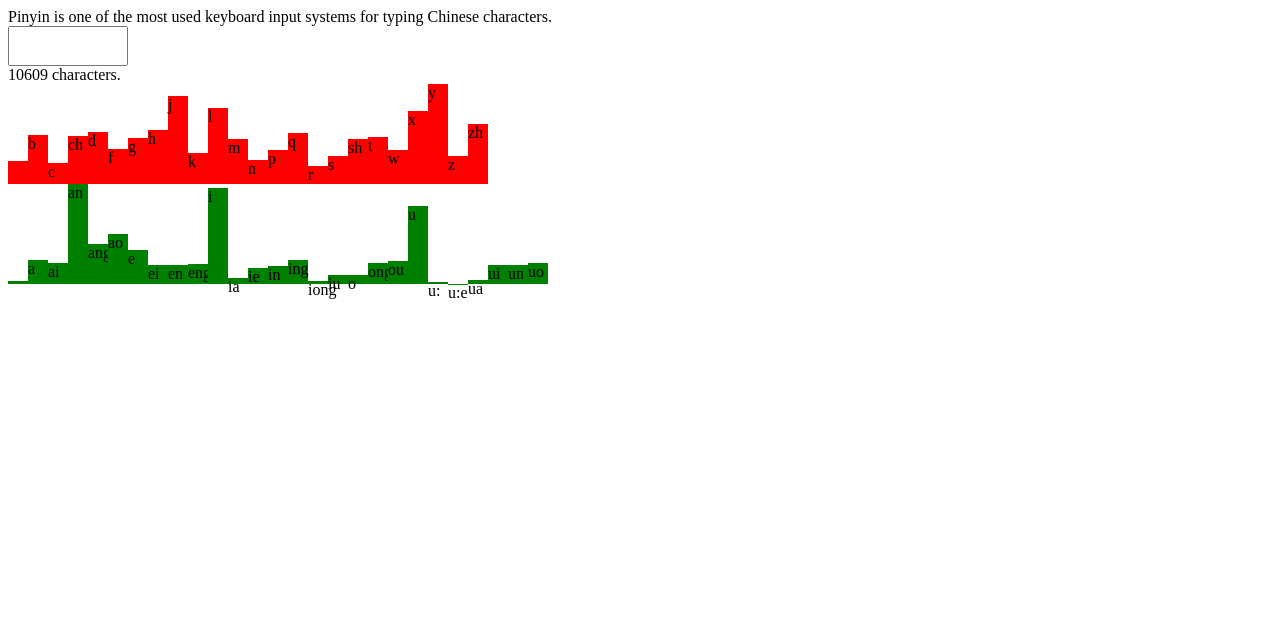
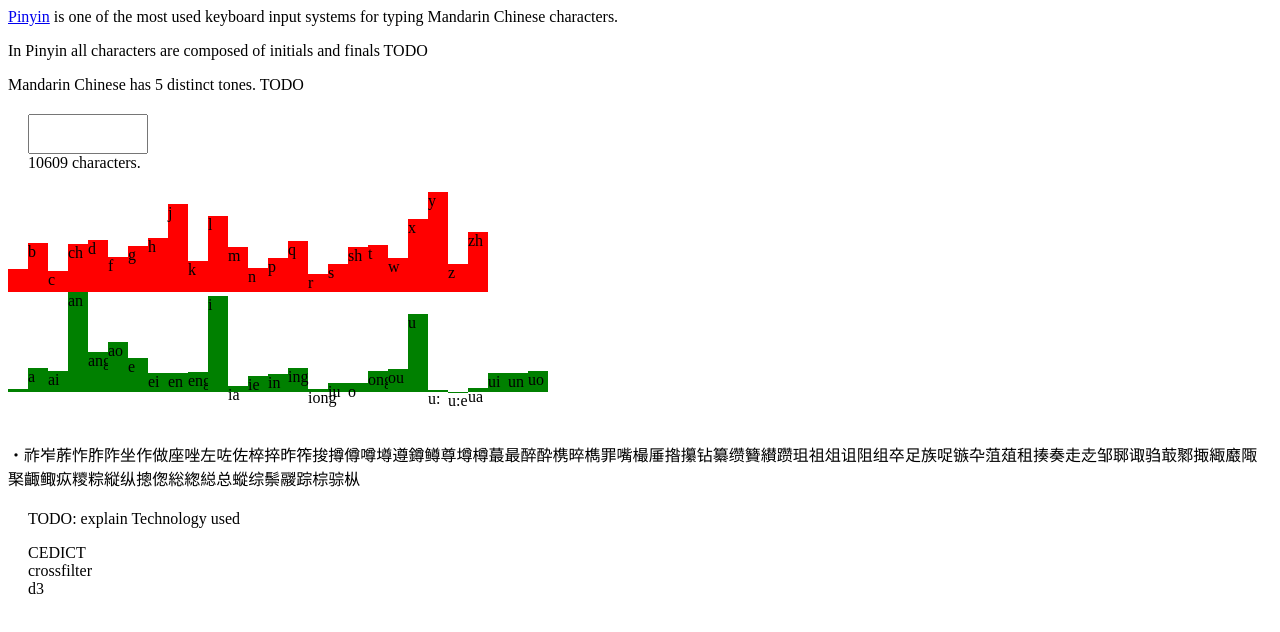
Before and after one commit to enjalot/pinyin, a plain HTML site: page index.html in a window 1280 px wide. Drawn offline with Linux system fonts and the light colour scheme.

Commit message:
added in characters and skeleton of description

```diff
--- a/index.html
+++ b/index.html
@@ -7,16 +7,35 @@
   </head>
   <body>
     <div id="explanation">
-      Pinyin is one of the most used keyboard input systems for typing Chinese characters.
+      <p>
+        <a target=_blank href="http://en.wikipedia.org/wiki/Pinyin">Pinyin</a> is one of the most used keyboard input systems for typing Mandarin Chinese characters.
+      </p>
+      <p>
+        In Pinyin all characters are composed of
+        <span>initials</span> and <span>finals</span> TODO
+      </p>
+      <p>
+        Mandarin Chinese has 5 distinct <span>tones</span>. TODO
+      </p>
     </div>
     <div id="text">
       <input class="pinyin" maxlength=5></input>
       <div class="count"><span class=number></span> characters<span class="filler">.</span>
       <span class=value></span></div>
     </div>
-    <div id="bupo"></div>
-    <div id="finals"></div>
+    <div id="histos">
+      <div id="initials"></div>
+      <div id="finals"></div>
+    </div>
     <div id="chars"></div>
+    <div id="conclusion">
+      TODO: explain Technology used
+      <p>
+        CEDICT<br>
+        crossfilter<br>
+        d3<br>
+      </p>
+    </div>
     <script>
       d3.csv("data/cedict-singles.csv", function(err, data) {
         console.log("data", data.length);
@@ -27,7 +46,7 @@
         input.on("keyup", filter);
 
         var histoStarts = histo();
-        histoStarts(d3.select("#bupo"));
+        histoStarts(d3.select("#initials"));
         console.log("histo starts", histoStarts)
         var histoEnds = histo();
         histoEnds(d3.select("#finals"))
@@ -52,6 +71,16 @@
             txt.select(".filler").text(".")
           }
 
+          var chars = d3.select("#chars")
+            .selectAll(".char").data(xf.top(100))
+          chars.enter()
+          .append("span").classed("char", true)
+          .on("click", function(d) {
+            console.log("char:", d)
+          })
+          chars.text(function(d) { return d.char })
+          chars.exit().remove()
+
           var start = getInitial(value);
           var end = getFinal(value);
           console.log("start", start, "end", end);
@@ -65,7 +94,6 @@
           histoStarts.update()
           histoEnds.data(groups.ends);
           histoEnds.update()
-
         }
       })
     </script>
--- a/style.css
+++ b/style.css
@@ -3,12 +3,21 @@ input.pinyin {
   font-size: 30px;
 }
 
+#text {
+  margin: 20px;
+}
 #text .number {
   color: "#646464";
   font-weight: 400;
 }
 #text .value {
   font-weight: 700;
+}
+#histos {
+  height: 250px;
+}
+#conclusion {
+  margin: 20px;
 }
 
 .bars {
@@ -19,14 +28,14 @@ input.pinyin {
   display: block;
   float: left;
 }
-#bupo .bar {
+#initials .bar {
   background-color: red;
 }
 
 #finals .bar {
   background-color: green;
 }
-#bupo {
+#initials {
   float:left;
 }
 #finals {
```
